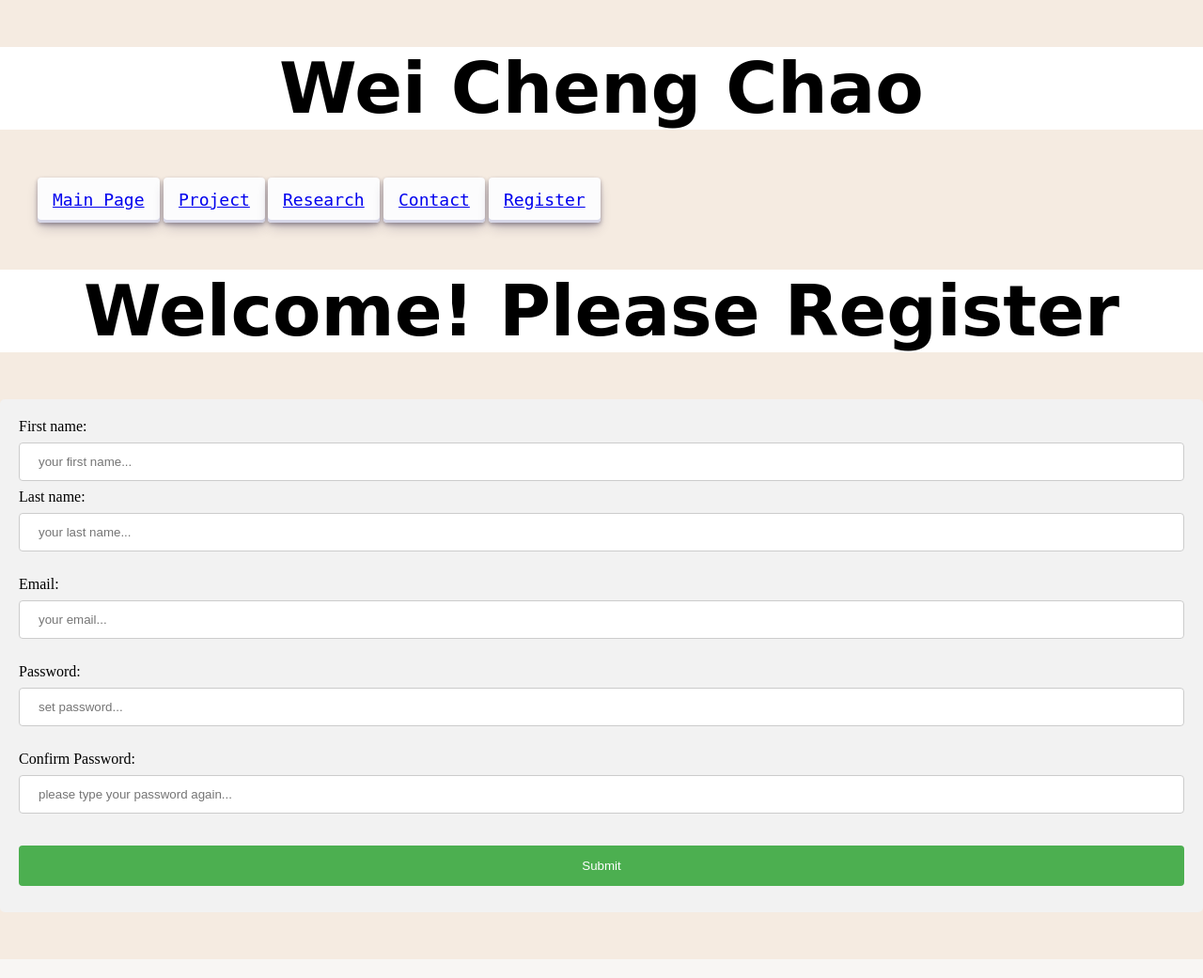
After one commit to CHAOLIN99/Web-php, a PHP site: page /register.php in a window 1280 px wide. The commit adds this page. Shown: the whole page at 94% size. Run offline with PHP 8.4, Linux system fonts and the light colour scheme.

Commit message:
Add register.php

```diff
--- a/src/head.php
+++ b/src/head.php
@@ -11,7 +11,7 @@
       <header>
          <h1> Wei Cheng Chao</h1>
       </header>
-      <h2>Reaserch Assistant/ Teaching Assistant </h2>
+
 
    <nav>
     <ul>
@@ -19,6 +19,7 @@
         <li class="button-30"><a href="project.php">Project</a></li>
         <li class="button-30"><a href="research.php">Research</a></li>
         <li class="button-30"><a href="contact.php">Contact</a></li>
+        <li class="button-30"><a href="register.php">Register</a></li>
     </ul>
    </nav>
 
--- /dev/null
+++ b/src/register.php
@@ -0,0 +1,20 @@
+<?php include("head.php"); ?>
+
+<h1>Welcome! Please Register</h1>
+<div>
+    <form action="register.php" method="$_POST">
+        <label for="fname">First name:</label><br>
+        <input type="text" id="fname" name="fname" placeholder="your first name..."><br>
+        <label for="lname">Last name:</label><br>
+        <input type="text" id="lname" name="lname" placeholder="your last name..."><br><br>
+        <label for="email">Email:</label><br>
+        <input type="text" id="email" name="email" placeholder="your email..."><br><br>
+        <label for="password">Password:</label><br>
+        <input type="password" id="password" name="password" placeholder="set password..."><br><br>
+        <label for="cpassword">Confirm Password:</label><br>
+        <input type="password" id="cpassword" name="cpassword" placeholder="please type your password again..."><br><br>
+        <input type="submit" value="Submit">
+    </form>
+</div>
+
+<?php include("foot.php"); ?>
--- a/src/research.php
+++ b/src/research.php
@@ -1,3 +1,3 @@
-<?php include("head.php");?>
+<?php include("head.php"); ?>
 
-<?php include("foot.php");?>
+<?php include("foot.php"); ?>
--- a/src/style.css
+++ b/src/style.css
@@ -55,6 +53,39 @@ h3 {
   width: 2px;
   height: 80%;
   background-color: #000;
+}
+
+input[type="text"],
+input[type="password"],
+select {
+  width: 100%;
+  padding: 12px 20px;
+  margin: 8px 0;
+  display: inline-block;
+  border: 1px solid #ccc;
+  border-radius: 4px;
+  box-sizing: border-box;
+}
+
+input[type="submit"] {
+  width: 100%;
+  background-color: #4caf50;
+  color: white;
+  padding: 14px 20px;
+  margin: 8px 0;
+  border: none;
+  border-radius: 4px;
+  cursor: pointer;
+}
+
+input[type="submit"]:hover {
+  background-color: #cdb476;
+}
+
+div {
+  border-radius: 5px;
+  background-color: #f2f2f2;
+  padding: 20px;
 }
 
 .ah6 {
@@ -142,12 +173,13 @@ main {
 .button-30 {
   align-items: center;
   appearance: none;
-	background-color: #FCFCFD;
+  background-color: #fcfcfd;
   border-radius: 4px;
   border-width: 0;
-	box-shadow: rgba(45, 35, 66, 0.4) 0 2px 4px, rgba(45, 35, 66, 0.3) 0 7px 13px -3px, #D6D6E7 0 -3px 0 inset;
+  box-shadow: rgba(45, 35, 66, 0.4) 0 2px 4px,
+    rgba(45, 35, 66, 0.3) 0 7px 13px -3px, #d6d6e7 0 -3px 0 inset;
   box-sizing: border-box;
-	color: #36395A;
+  color: #36395a;
   cursor: pointer;
   display: inline-flex;
   font-family: "JetBrains Mono", monospace;
```
Also changed, not shown: other parts of src/style.css (+23 -20 lines), src/index.php (+5 -4 lines). Lines whose indentation alone changed are shown as unchanged.
